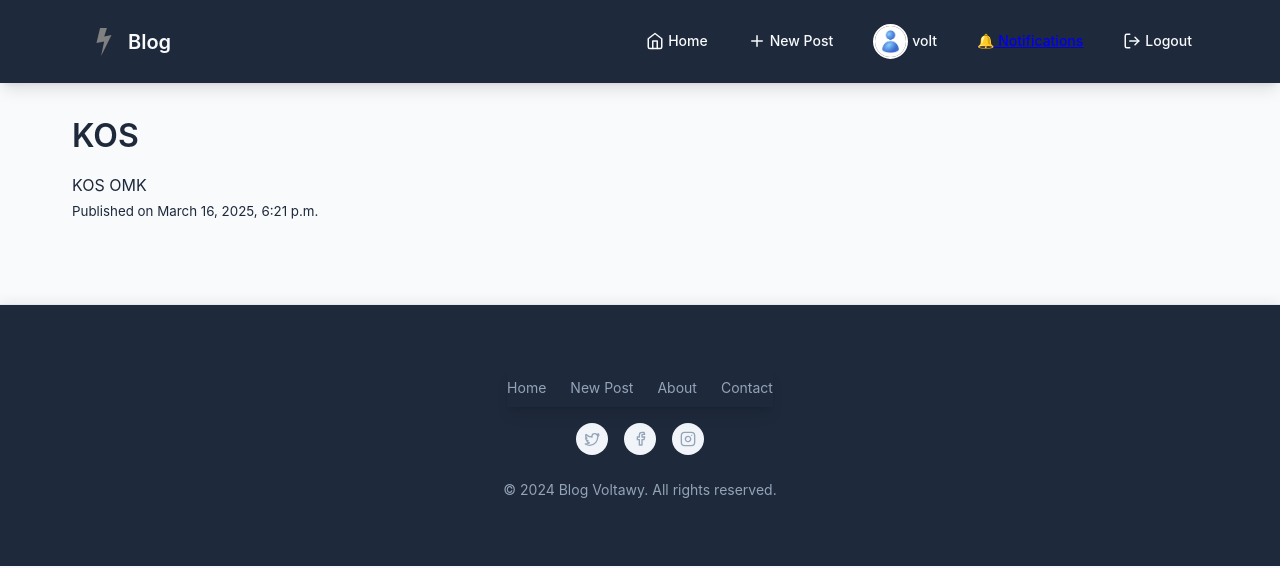
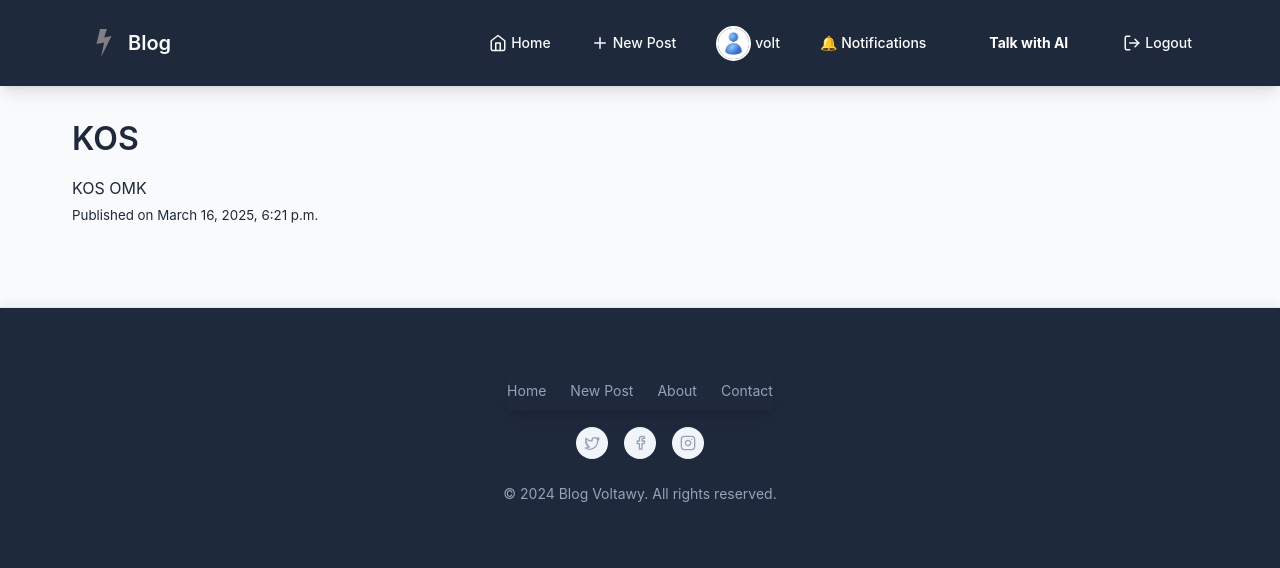
Before and after one commit to ahmedosamax/Simple-blog, a Django app: page /post/26/ in a window 1280 px wide. Shown: the top 568 px of the page. Run offline with Django 4.2, Linux system fonts and the light colour scheme; a user stored in the database is signed in; data comes from the database, SQL or seed files in the repository; some libraries are stand-ins or nearby versions.

Commit message:
update the navbar

```diff
--- a/blog_project/blog_project/templates/base.html
+++ b/blog_project/blog_project/templates/base.html
@@ -1,5 +1,37 @@
 {% load static %}
 <!DOCTYPE html>
+<style>
+    .chat-link {
+        color: white; /* Makes text and icon white */
+        text-decoration: none; /* Removes underline */
+        font-weight: bold;
+        display: inline-flex;
+        align-items: center;
+        gap: 8px; /* Adds spacing between icon and text */
+        padding: 8px 15px;
+        border-radius: 5px;
+    }
+
+    .chat-link i {
+        color: white; /* Makes the icon white */
+    }
+
+    .chat-link:hover {
+        color: #ddd; /* Slightly lighter on hover */
+    }
+
+    .chat-link:hover i {
+        color: #ddd; /* Make icon lighter on hover */
+    }
+    .navbar .notifications-link {
+        color: white !important;
+    }
+
+    .navbar .notifications-link i {
+        color: white !important;
+    }
+
+</style>
 <html lang="en">
 
 <head>
@@ -58,13 +90,19 @@
                     <span>{{ user.username }}</span>
                 </a>
                 <li class="nav-item">
-                    <a class="nav-link" href="{% url 'notifications' %}">
+                    <a class="nav-link" href="{% url 'notifications' %}" style="text-decoration: none !important; color: white !important;">
                         🔔 Notifications
                         {% if unread_notifications > 0 %}
-                            <span class="badge badge-danger">{{ unread_notifications }}</span>
+                            <span class="badge badge-danger" style="background-color: red; color: white;">{{ unread_notifications }}</span>
                         {% endif %}
                     </a>
                 </li>
+                <li class="nav-item">
+                    <a href="{% url 'chat_page' %}" class="chat-link">
+                        <i class="fas fa-comments"></i> Talk with AI
+                    </a>
+                </li>
+
                 <a href="{% url 'logout' %}" class="nav-item">
                     <svg xmlns="http://www.w3.org/2000/svg" width="18" height="18" viewBox="0 0 24 24" fill="none"
                         stroke="currentColor" stroke-width="2" stroke-linecap="round" stroke-linejoin="round"
```
